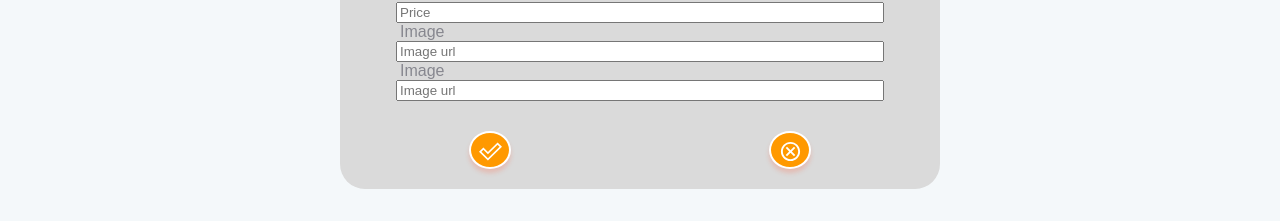
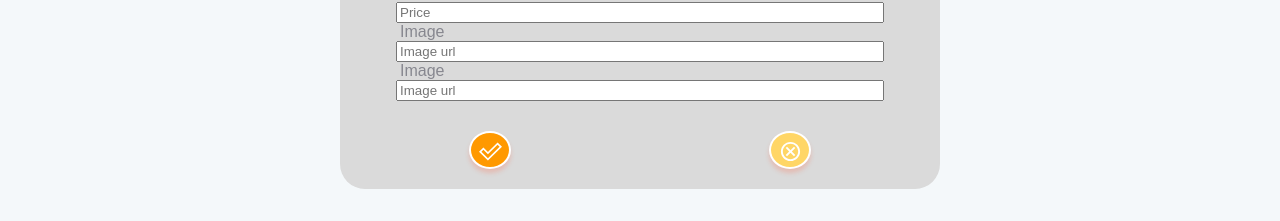
Before and after one commit to iznor/Bingo-UI, a React (Create React App) app: page /edit in a window 1280 px wide. Shown: the part 390-611 px from the top of the page. Built offline with nearby package versions, Linux system fonts and the light colour scheme; a web font is replaced by a local one.

Commit message:
Dependencies added

```diff
--- a/package.json
+++ b/package.json
@@ -12,6 +12,7 @@
     "react": "^17.0.2",
     "react-dom": "^17.0.2",
     "react-gif-player": "^0.4.2",
+    "react-icons": "^4.3.1",
     "react-router-dom": "^6.2.1",
     "react-scripts": "5.0.0",
     "sass": "^1.48.0",
--- a/src/components/Page/Edit.scss
+++ b/src/components/Page/Edit.scss
@@ -45,7 +45,7 @@
             .cancel-icon {
                 margin-top: 10px;
                 width: 42px;
-                background: #FF9900;
+                background: $base-yellow;
                 border-radius: 50%;
                 border: 2.10345px solid #FFFFFF;
                 box-shadow: 0px 4.2069px 4.2069px rgba(255, 102, 71, 0.25);
```
Also changed, not shown: 1 other file (tests, documents, lock files or other folders).
